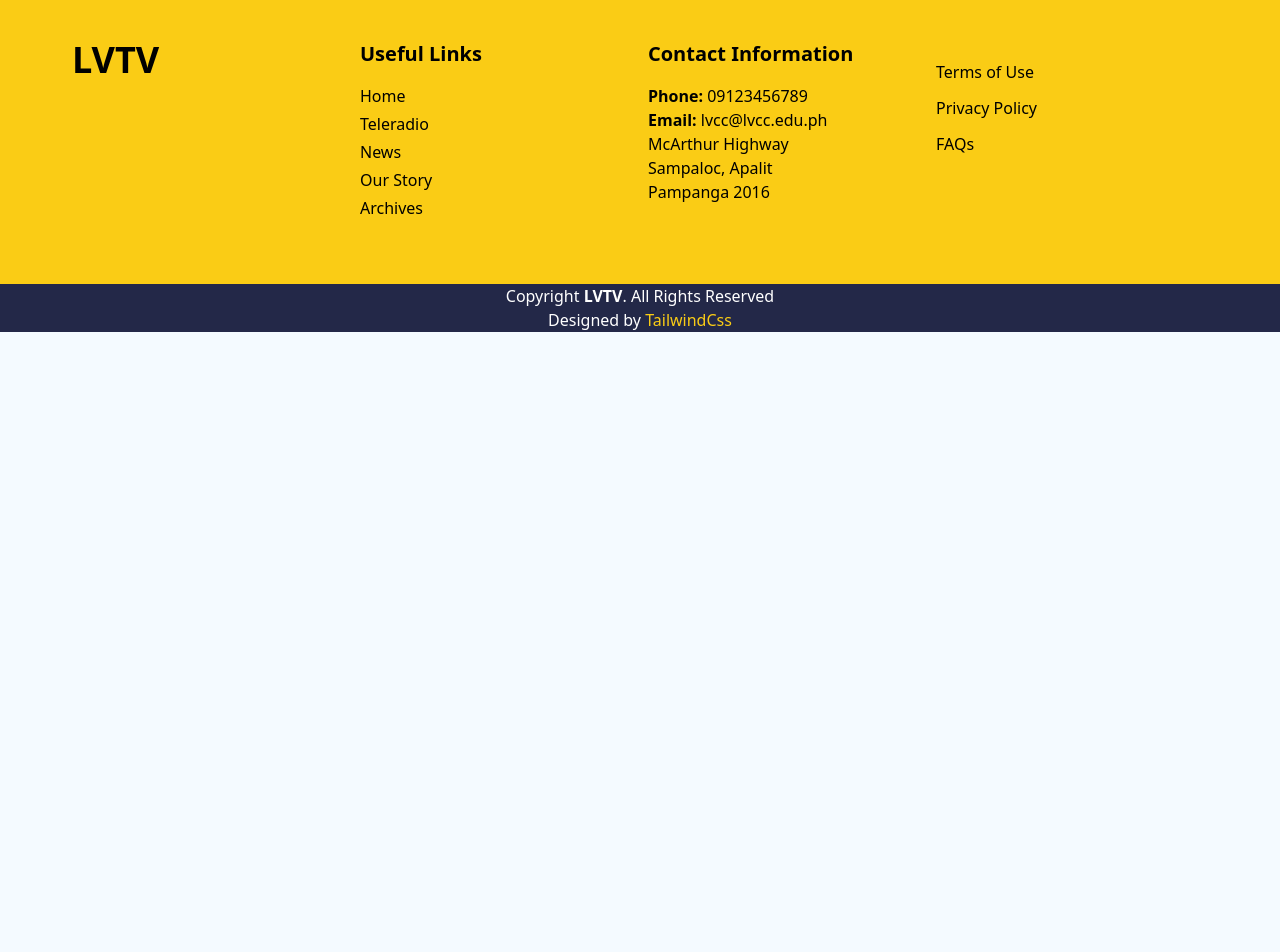
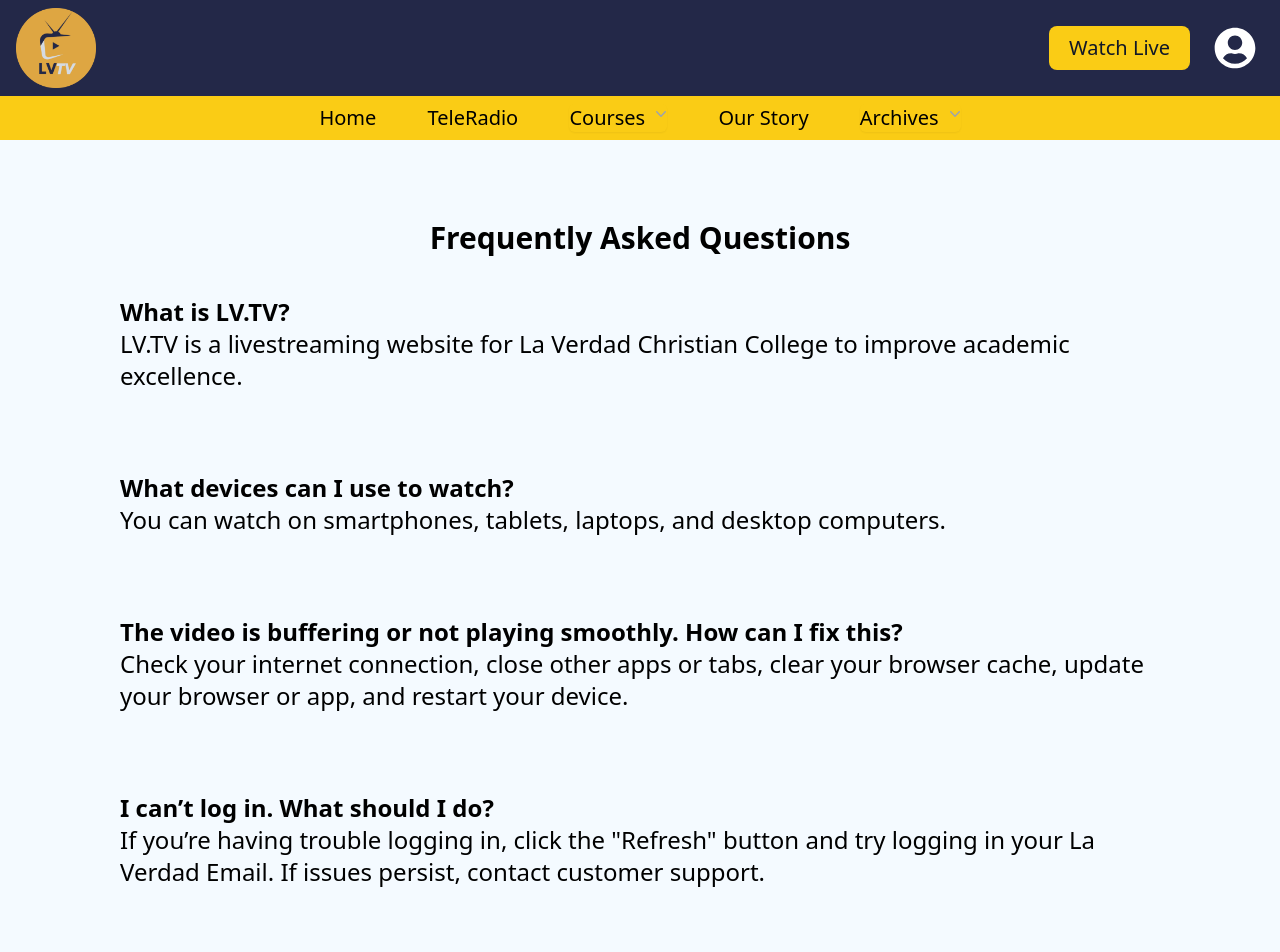
Before and after one commit to RikaScarlet13/lvtv, a React (Vite) app in the folder frontend/: page /FAQs in a window 1280 px wide. Shown: the top 952 px of the page. Before the commit the page ends 800 px from the top, so only its background shows below. Built offline with nearby package versions, Linux system fonts and the light colour scheme.

Commit message:
Added pages and css adjustments

```diff
--- a/frontend/src/App.tsx
+++ b/frontend/src/App.tsx
@@ -24,6 +24,8 @@ import Bab from "./pages/courses/Bab";
   import BsaBsais from "./pages/courses/BsaBsais";
   import BsisAct from "./pages/courses/BsisAct";
   import Bssw from "./pages/courses/Bssw";
+  import PrivacyPolicy from "./pages/PrivacyPolicy";
+  import FAQs from "./pages/FAQs";
 
   // const ProtectedRoute = ({ children }: { children: React.ReactNode }) => {
   //   const { isAuthenticated } = useAuth();
@@ -52,6 +54,8 @@ const App = () => {
             <Route path="courses/BsaBsais" element={<BsaBsais />} />
             <Route path="courses/BsisAct" element={<BsisAct />} />
             <Route path="courses/Bssw" element={<Bssw />} />
+            <Route path="/PrivacyPolicy" element={<PrivacyPolicy />} />
+            <Route path="/FAQs" element={<FAQs />} />
 
             {/* MOVE TO PROTECTED ROUTES */}
 
--- a/frontend/src/components/AuthNavbar.tsx
+++ b/frontend/src/components/AuthNavbar.tsx
@@ -123,7 +123,7 @@ const Header = () => {
               <div>
                 <button
                   type="button"
-                  className="inline-flex gap-x-1.5 rounded-md  text-xl shadow-sm ring-1 ring-inset ring-gray-300 hover:bg-gray-50"
+                  className="inline-flex gap-x-1.5 rounded-md  text-xl shadow-sm ring-inset ring-gray-300 hover:text-white"
                   id="menu-button"
                   aria-expanded="true"
                   aria-haspopup="true"
@@ -220,7 +220,7 @@ const Header = () => {
               <div>
                 <button
                   type="button"
-                  className="inline-flex gap-x-1.5 rounded-md  text-xl shadow-sm ring-1 ring-inset ring-gray-300 hover:bg-gray-50"
+                  className="inline-flex gap-x-1.5 rounded-md  text-xl shadow-sm ring-inset ring-gray-300 hover:text-white"
                   id="menu-button"
                   aria-expanded="true"
                   aria-haspopup="true"
--- a/frontend/src/components/Footer.tsx
+++ b/frontend/src/components/Footer.tsx
@@ -1,3 +1,4 @@
+import PrivacyPolicy from "../pages/PrivacyPolicy";
 const Footer = () => {
     return (
         <footer>
--- a/frontend/src/components/Login.tsx
+++ b/frontend/src/components/Login.tsx
@@ -31,7 +31,7 @@ const Login = () => {
 
   return (
     <GoogleOAuthProvider clientId={import.meta.env.VITE_GOOGLE_CLIENT_ID!}>
-      <div className="flex items-center justify-center h-screen bg-gray-100">
+      <div className="flex items-center justify-center bg-gray-100">
         {errorMessage && <div className="error-message">{errorMessage}</div>}
         <GoogleLogin
           onSuccess={handleSuccess}
--- a/frontend/src/pages/Archives.tsx
+++ b/frontend/src/pages/Archives.tsx
@@ -1,5 +1,4 @@
 import AuthNavbar from "../components/AuthNavbar";
-
 function Archives() {
     let items = ["Monday", "Tuesday", "Wednesday", "Thursday", "Friday"];
 
@@ -13,7 +12,7 @@ function Archives() {
                 <div className="grid grid-cols-2 ">
                     <div className="justify-center">
                         <h1 className="font-color text-2xl font-bold justify-center flex">
-                            Weekly Broadcast
+                        Weekly Broadcast
                         </h1>
 
                         {items.length === 0 && <p>No item found</p>}
@@ -35,7 +34,7 @@ function Archives() {
                         </div>
                     </div>
                     <div className="flex flex-col items-center pt-96">
-                        <div style={{ height: "30vh" }}></div>
+                        <div style={{ height: '30vh'}}></div>
                         <h1 className="font-color text-2xl font-bold justify-center flex">
                             Explore Past Archives
                         </h1>
--- /dev/null
+++ b/frontend/src/pages/FAQs.tsx
@@ -0,0 +1,45 @@
+import AuthNav from '../components/AuthNavbar';
+function FAQs() {
+    return (
+        <div>
+            <AuthNav />
+            <div className="p-20">
+                <p className="font-color text-3xl font-bold flex justify-center">
+                    Frequently Asked Questions
+                </p>
+                <div className="p-10">
+                    <p className="font-color text-2xl font-bold">What is LV.TV?</p>
+                    <p className="font-color text-2xl">
+                        LV.TV is a livestreaming website for La Verdad Christian College to improve academic excellence.
+                    </p>
+                </div>
+                <div className="p-10">
+                    <p className="font-color text-2xl font-bold">What devices can I use to watch?</p>
+                    <p className="font-color text-2xl">
+                    You can watch on smartphones, tablets, laptops, and desktop computers.
+                    </p>
+                </div>
+                <div className="p-10">
+                    <p className="font-color text-2xl font-bold">The video is buffering or not playing smoothly. How can I fix this?</p>
+                    <p className="font-color text-2xl">
+                    Check your internet connection, close other apps or tabs, clear your browser cache, update your browser or app, and restart your device.
+                    </p>
+                </div>
+                <div className="p-10">
+                    <p className="font-color text-2xl font-bold">I can’t log in. What should I do?</p>
+                    <p className="font-color text-2xl">
+                    If you’re having trouble logging in, click the "Refresh" button and try logging in your La Verdad Email. If issues persist, contact customer support.
+                    </p>
+                </div>
+                <div className="p-10">
+                    <p className="font-color text-2xl font-bold">How can I find out about upcoming releases and new content?</p>
+                    <p className="font-color text-2xl">
+                    New content is added regularly. Check the "Home Page" section and find the "Schedules & Programs"for the latest updates.
+                    </p>
+                </div>
+            </div>
+        </div>
+    );
+}
+
+export default FAQs;
--- /dev/null
+++ b/frontend/src/pages/PastArchives.tsx
@@ -0,0 +1,70 @@
+import BroadcastItem from "../components/BroadcastItem";
+function PastArchives() {
+    return (
+        <div className="p-20">
+            <div className="flex flex-1 justify-center">
+                <h2 className="font-bold mb-8 text-3xl">LV.tv Past Archives</h2>
+            </div>
+            <div className="flex flex-1 justify-center pt-6">
+                <input
+                    type="text"
+                    placeholder="Search..."
+                    className="w-1/2 p-4 text-lg border-3 border-black-500 rounded-lg focus:outline-none focus:border-blue-500"
+                />
+                <button className="text-xl rounded-lg bg-yellow-400 font-color px-5 py-2 mr-10 hover:text-white hover:bg-blue-300">
+                    Search
+                </button>
+            </div>
+            <div className="mx-auto p-4" style={{ maxWidth: '800px', display: 'grid', gridTemplateColumns: 'repeat(2, 1fr)', gap: '25rem' }}>
+                <div className="flex-1">
+                    <ul className="space-y-4">
+                    <li className="flex items-center">
+                        <BroadcastItem
+                            imageUrl="https://placehold.co/50x50"
+                            date="12/11/2023"
+                            title="[Broadcast Title] The Art of Connection"
+                        />
+                    </li>
+                    <li className="flex items-center">
+                        <BroadcastItem
+                            imageUrl="https://placehold.co/50x50"
+                            date="11/27/2023"
+                            title="Beyond the Obstacle"
+                        />
+                    </li>
+                    <li className="flex items-center">
+                        <BroadcastItem
+                            imageUrl="https://placehold.co/50x50"
+                            date="10/06/2023"
+                            title="Growth Unlocked"
+                        />
+                    </li>
+                    </ul>
+                </div>
+
+                <div className="flex-1">
+                    <h2 className="font-bold mb-8">Categories</h2>
+                    <ul className="space-y-2">
+                    <li><a href="#" className="text-blue-600 hover:underline">Uncategorized</a></li>
+                    <li><a href="#" className="text-blue-600 hover:underline">Music</a></li>
+                    <li><a href="#" className="text-blue-600 hover:underline">Podcasts</a></li>
+                    <li><a href="#" className="text-blue-600 hover:underline">Radio Segment</a></li>
+                    </ul>
+                    <h2 className="font-bold mt-8 mb-4">Archive</h2>
+                    <ul className="space-y-2">
+                    <li><a href="#" className="text-blue-600 hover:underline">December 2023</a></li>
+                    <li><a href="#" className="text-blue-600 hover:underline">November 2023</a></li>
+                    <li><a href="#" className="text-blue-600 hover:underline">October 2023</a></li>
+                    </ul>
+                    <h2 className="font-bold mt-8 mb-4">Social</h2>
+                    <ul className="space-y-2">
+                    <li><a href="#" className="text-blue-600 hover:underline">Instagram</a></li>
+                    <li><a href="#" className="text-blue-600 hover:underline">Tumblr</a></li>
+                    </ul>
+                </div>
+            </div>
+        </div>
+    );
+}
+
+export default PastArchives;
--- /dev/null
+++ b/frontend/src/pages/PrivacyPolicy.tsx
@@ -0,0 +1,15 @@
+import AuthNavbar from '../components/AuthNavbar';
+function PrivacyPolicy() {
+    return (
+        <div>
+            <AuthNavbar />
+            <div className="p-20">
+                <p className="font-color text-3xl font-bold flex justify-center">
+                    Privacy Policy
+                </p>
+            </div>
+        </div>
+    );
+}
+
+export default PrivacyPolicy;
--- a/frontend/src/pages/courses/Bab.tsx
+++ b/frontend/src/pages/courses/Bab.tsx
@@ -1,6 +1,8 @@
+import AuthNav from '../../components/AuthNavbar';
 const Bab = () => {
     return (
         <div>
+            <AuthNav />
             {/* Add your other components and content here */}
             <div className="divide-y-8 px-10 m-10 divide-yellow-400">
                 <div className="m-10">
```
Also changed, not shown: frontend/src/components/Navbar.tsx (+12 -9 lines), frontend/src/pages/OurStory.tsx (+6 -6 lines). Lines whose indentation alone changed are shown as unchanged.
